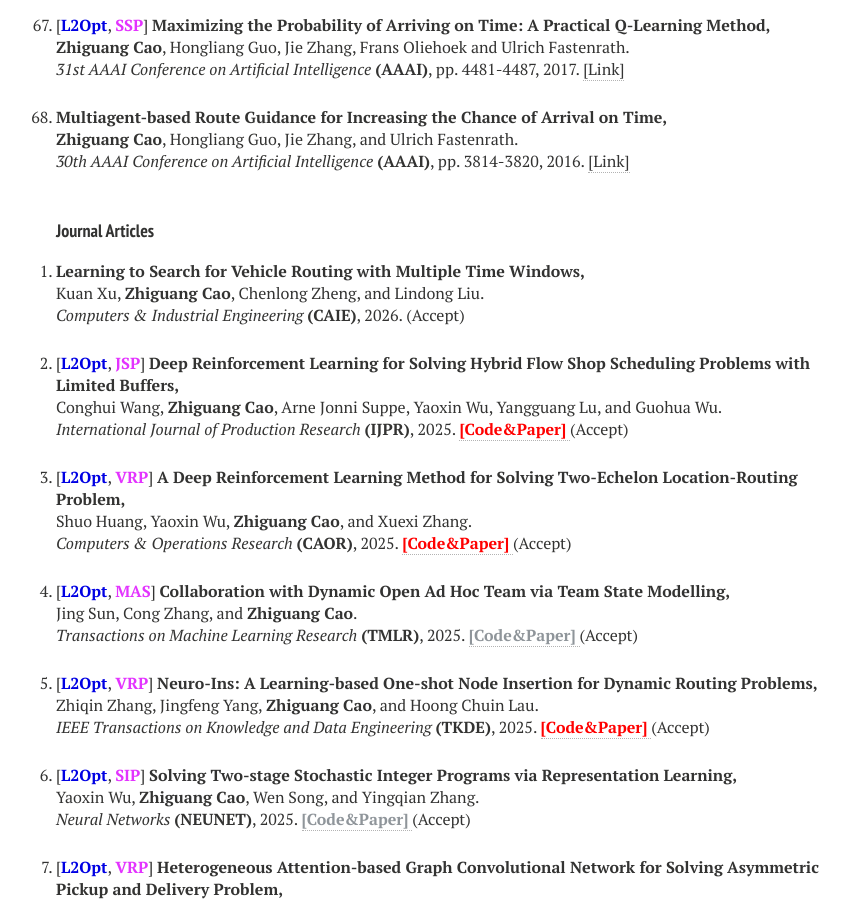
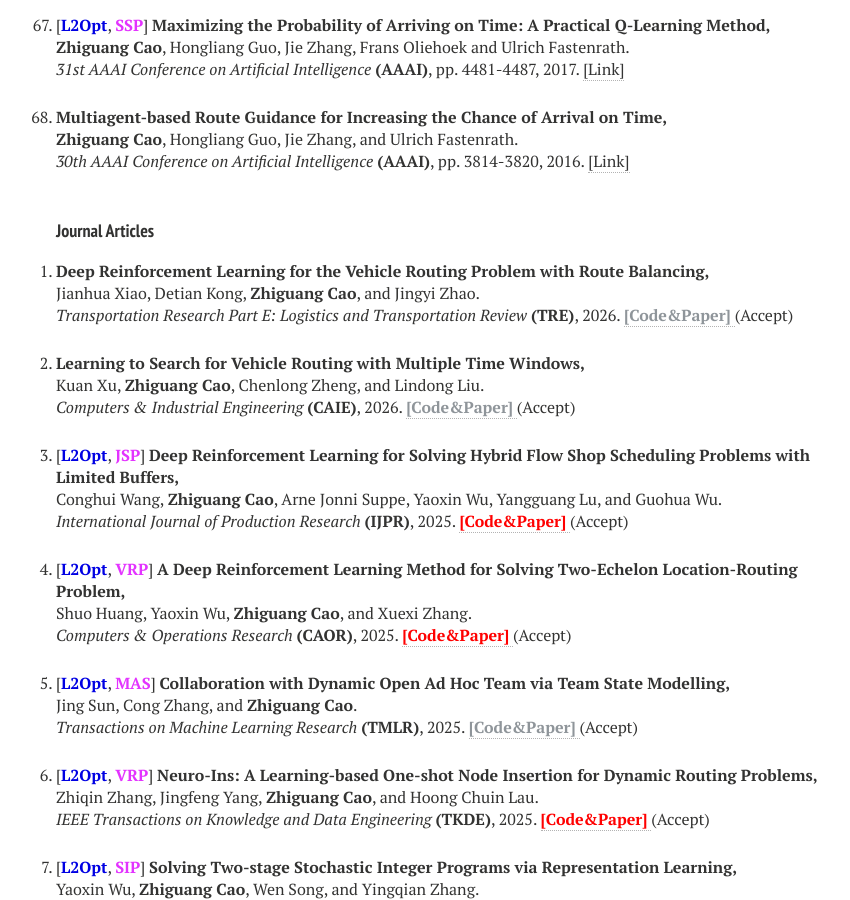
Before and after one commit to zhiguangcaosg/zhiguangcaosg.github.io, a Jekyll site: the page built from publications.md, in a window 1280 px wide and 900 px high, scrolled down 6849 px. Shown: the whole window, without its empty margins (264-1114 px from the left). Built offline with Jekyll 4.4.1, drawn with Linux system fonts in a browser that asks for light colours; nearby versions of some CDN libraries.

Commit message:
Update publications.html

```diff
--- a/_layouts/publications.html
+++ b/_layouts/publications.html
@@ -719,9 +719,17 @@ div.bibtex pre { font-size: 75%; overflow: auto;  width: 100%; padding: 0em 0em;
 
 <li>
 <p>
+<b>Deep Reinforcement Learning for the Vehicle Routing Problem with Route Balancing,</b>
+<br>Jianhua Xiao, Detian Kong, <b>Zhiguang Cao</b>, and Jingyi Zhao.<br>
+<i>Transportation Research Part E: Logistics and Transportation Review</i> <b>(TRE)</b>, 2026.  <a href="https://zhiguangcaosg.github.io/publications/"> <font color="#8F959A"><b>[Code&Paper]</b> </font></a> (Accept)
+</p>
+</li>
+
+<li>
+<p>
 <b>Learning to Search for Vehicle Routing with Multiple Time Windows,</b>
 <br>Kuan Xu, <b>Zhiguang Cao</b>, Chenlong Zheng, and Lindong Liu.<br>
-<i>Computers & Industrial Engineering</i> <b>(CAIE)</b>, 2026.  (Accept)
+<i>Computers & Industrial Engineering</i> <b>(CAIE)</b>, 2026.  <a href="https://zhiguangcaosg.github.io/publications/"> <font color="#8F959A"><b>[Code&Paper]</b> </font></a> (Accept)
 </p>
 </li>
 
```
